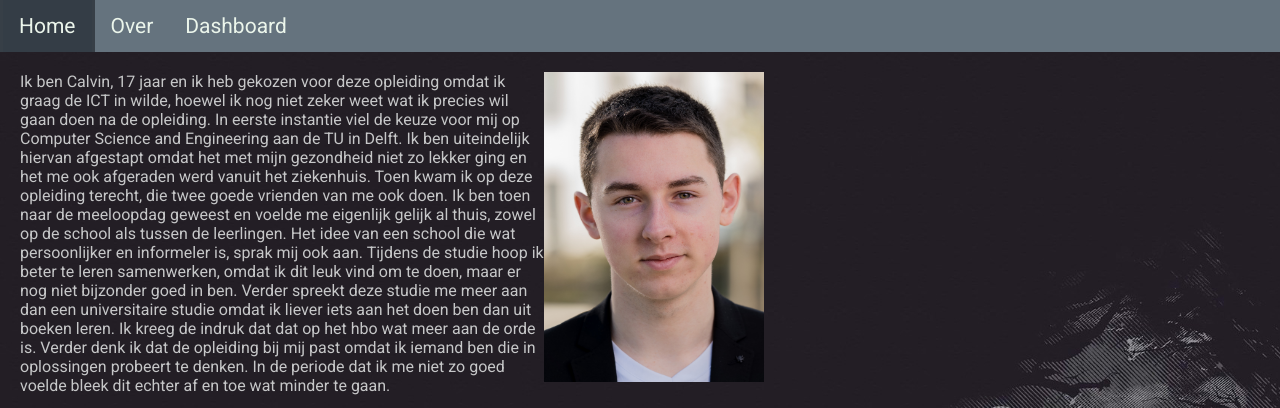
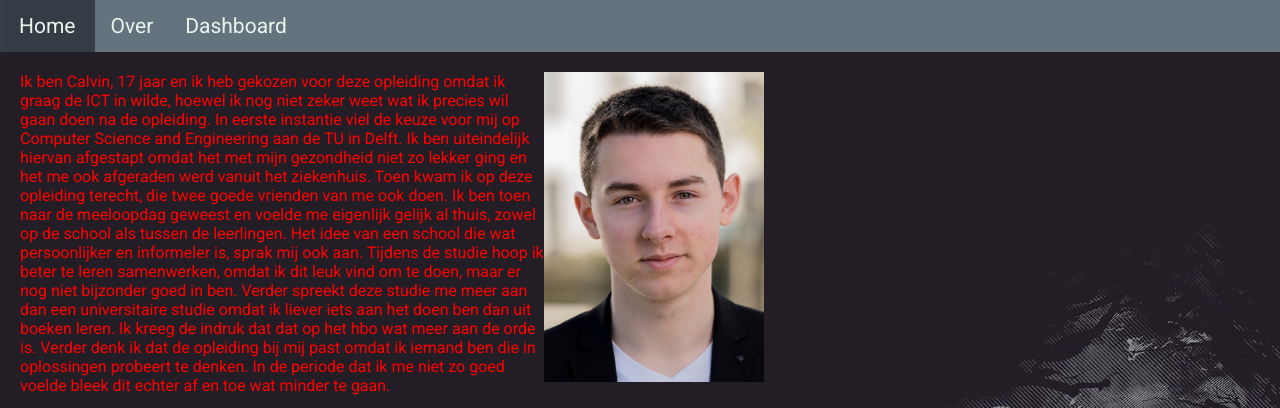
Before and after one commit to PizzaDragon/PizzaDragon.github.io, a plain HTML site: page index.html in a window 1280 px wide. Shown: the top 408 px of the page. Drawn offline with Linux system fonts and the light colour scheme; grey boxes are pictures that could not be loaded.

Commit message:
font-color

```diff
--- a/style.css
+++ b/style.css
@@ -1,6 +1,6 @@
 body {
   background-color:#f8f9fa;
-  color: #c6c7c8;
+  color: red;
   font-family: "Roboto", sans-serif;
   margin: 0px;
   background-image: url("background.jpg");
```
